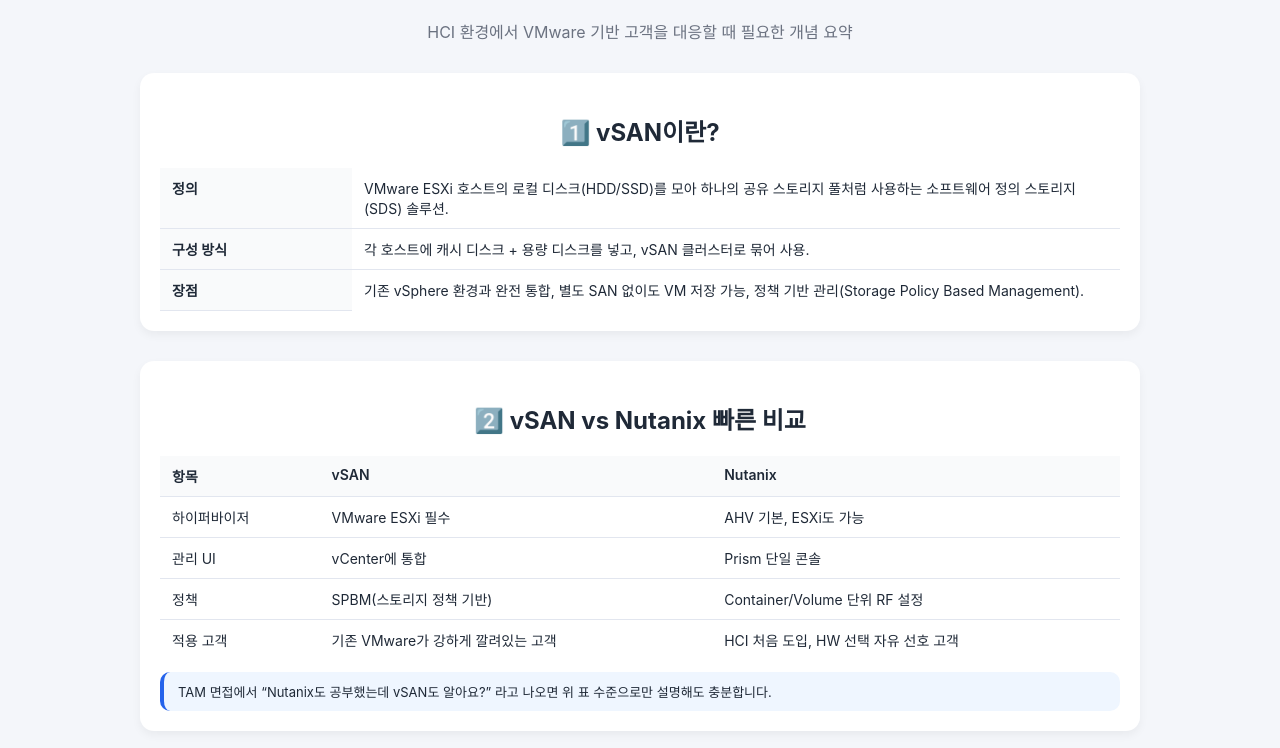
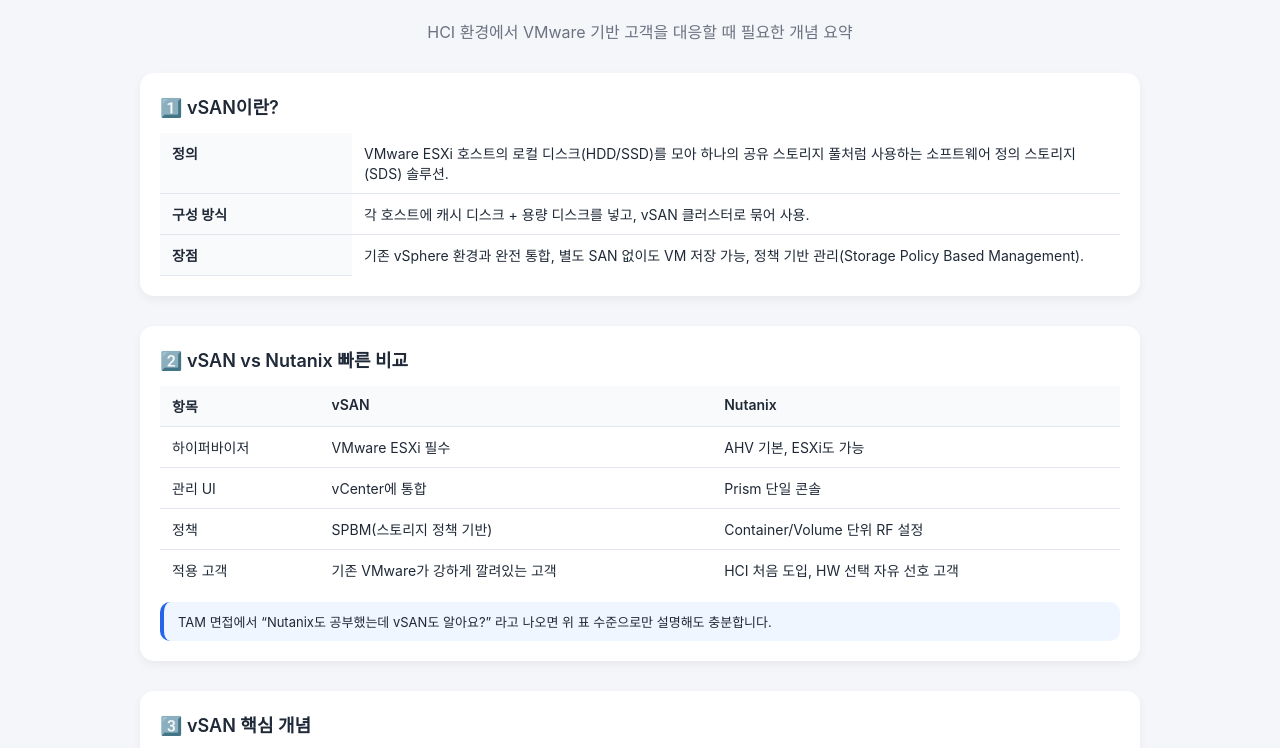
Before and after one commit to sujinchoo/SJC_knowledgebase, a plain HTML site: page vsan_basics.html in a window 1280 px wide. Shown: the part 174-922 px from the top of the page. Drawn offline with Linux system fonts and the light colour scheme.

Commit message:
Update vsan_basics.html

```diff
--- a/vsan_basics.html
+++ b/vsan_basics.html
@@ -5,16 +5,50 @@
   <title>VMware vSAN Basics</title>
   <meta name="viewport" content="width=device-width, initial-scale=1" />
   <style>
-    body { font-family: -apple-system, BlinkMacSystemFont, "Segoe UI", sans-serif; background: #f4f6fa; margin: 0; padding: 20px; color: #1f2937; }
+    body {
+      font-family: -apple-system, BlinkMacSystemFont, "Segoe UI", sans-serif;
+      background: #f4f6fa;
+      margin: 0;
+      padding: 20px;
+      color: #1f2937;
+    }
     .wrap { max-width: 1000px; margin: 0 auto; }
-    h1, h2 { text-align: center; }
+    h1 { text-align: center; }
     p.desc { text-align: center; color: #6b7280; margin-bottom: 30px; }
-    .card { background: #fff; border-radius: 14px; box-shadow: 0 4px 10px rgba(0,0,0,0.05); margin-bottom: 30px; padding: 20px; }
+    .card {
+      background: #fff;
+      border-radius: 14px;
+      box-shadow: 0 4px 10px rgba(0,0,0,0.05);
+      margin-bottom: 30px;
+      padding: 20px;
+    }
+    /* 섹션 제목 통일 */
+    .section-title {
+      margin-top: 0;
+      margin-bottom: 14px;
+      font-size: 18px;
+      font-weight: 600;
+      color: #1f2937;
+      text-align: left;
+    }
     table { width: 100%; border-collapse: collapse; margin-top: 10px; }
-    th, td { border-bottom: 1px solid #e2e6ef; padding: 10px 12px; text-align: left; vertical-align: top; font-size: 14px; }
+    th, td {
+      border-bottom: 1px solid #e2e6ef;
+      padding: 10px 12px;
+      text-align: left;
+      vertical-align: top;
+      font-size: 14px;
+    }
     th { background: #f9fafb; font-weight: 600; white-space: nowrap; }
     tr:last-child td { border-bottom: none; }
-    .note { background: #eff6ff; border-left: 4px solid #2563eb; padding: 10px 14px; border-radius: 10px; margin-top: 12px; font-size: 13px; }
+    .note {
+      background: #eff6ff;
+      border-left: 4px solid #2563eb;
+      padding: 10px 14px;
+      border-radius: 10px;
+      margin-top: 12px;
+      font-size: 13px;
+    }
     a { color: #2563eb; text-decoration: none; }
   </style>
 </head>
@@ -24,8 +58,9 @@
     <h1>VMware vSAN 기본 정리</h1>
     <p class="desc">HCI 환경에서 VMware 기반 고객을 대응할 때 필요한 개념 요약</p>
 
+    <!-- 1 -->
     <div class="card">
-      <h2>1️⃣ vSAN이란?</h2>
+      <h2 class="section-title">1️⃣ vSAN이란?</h2>
       <table>
         <tr>
           <th style="width: 20%;">정의</th>
@@ -42,8 +77,9 @@
       </table>
     </div>
 
+    <!-- 2 -->
     <div class="card">
-      <h2>2️⃣ vSAN vs Nutanix 빠른 비교</h2>
+      <h2 class="section-title">2️⃣ vSAN vs Nutanix 빠른 비교</h2>
       <table>
         <tr>
           <th>항목</th>
@@ -71,11 +107,14 @@
           <td>HCI 처음 도입, HW 선택 자유 선호 고객</td>
         </tr>
       </table>
-      <div class="note">TAM 면접에서 “Nutanix도 공부했는데 vSAN도 알아요?” 라고 나오면 위 표 수준으로만 설명해도 충분합니다.</div>
+      <div class="note">
+        TAM 면접에서 “Nutanix도 공부했는데 vSAN도 알아요?” 라고 나오면 위 표 수준으로만 설명해도 충분합니다.
+      </div>
     </div>
 
+    <!-- 3 -->
     <div class="card">
-      <h2>3️⃣ vSAN 핵심 개념</h2>
+      <h2 class="section-title">3️⃣ vSAN 핵심 개념</h2>
       <table>
         <tr>
           <th style="width: 20%;">Disk Group</th>
@@ -96,13 +135,26 @@
       </table>
     </div>
 
+    <!-- 4 -->
     <div class="card">
-      <h2>4️⃣ 운영/모니터링 포인트</h2>
+      <h2 class="section-title">4️⃣ 운영/모니터링 포인트</h2>
       <table>
-        <tr><th style="width: 25%;">용량 관리</th><td>vSAN은 후반부 용량이 차면 재구성/리밸런싱 시간이 길어질 수 있으므로 70~80%에서 증설 권고.</td></tr>
-        <tr><th>Health Check</th><td>vSAN Health Service에서 디스크, 네트워크, 구성 이상 여부를 주기적으로 확인.</td></tr>
-        <tr><th>네트워크</th><td>vSAN 트래픽용 네트워크 대역폭이 충분한지, MTU/Jumbo Frame 설정이 일관적인지 확인.</td></tr>
-        <tr><th>패치/업그레이드</th><td>vSphere Lifecycle Manager와 함께 호스트별 순차 업그레이드.</td></tr>
+        <tr>
+          <th style="width: 25%;">용량 관리</th>
+          <td>vSAN은 후반부 용량이 차면 재구성/리밸런싱 시간이 길어질 수 있으므로 70~80%에서 증설 권고.</td>
+        </tr>
+        <tr>
+          <th>Health Check</th>
+          <td>vSAN Health Service에서 디스크, 네트워크, 구성 이상 여부를 주기적으로 확인.</td>
+        </tr>
+        <tr>
+          <th>네트워크</th>
+          <td>vSAN 트래픽용 네트워크 대역폭이 충분한지, MTU/Jumbo Frame 설정이 일관적인지 확인.</td>
+        </tr>
+        <tr>
+          <th>패치/업그레이드</th>
+          <td>vSphere Lifecycle Manager와 함께 호스트별 순차 업그레이드.</td>
+        </tr>
       </table>
     </div>
 
@@ -110,12 +162,13 @@
       참고: 공식 문서는 VMware Docs의 vSAN 섹션에서 최신 버전별로 확인하세요.
     </p>
   </div>
+
+  <script>
+    fetch('header.html')
+      .then(res => res.text())
+      .then(html => {
+        document.getElementById('site-header').innerHTML = html;
+      });
+  </script>
 </body>
 </html>
-<script>
-  fetch('header.html')
-    .then(res => res.text())
-    .then(html => {
-      document.getElementById('site-header').innerHTML = html;
-    });
-</script>
```
